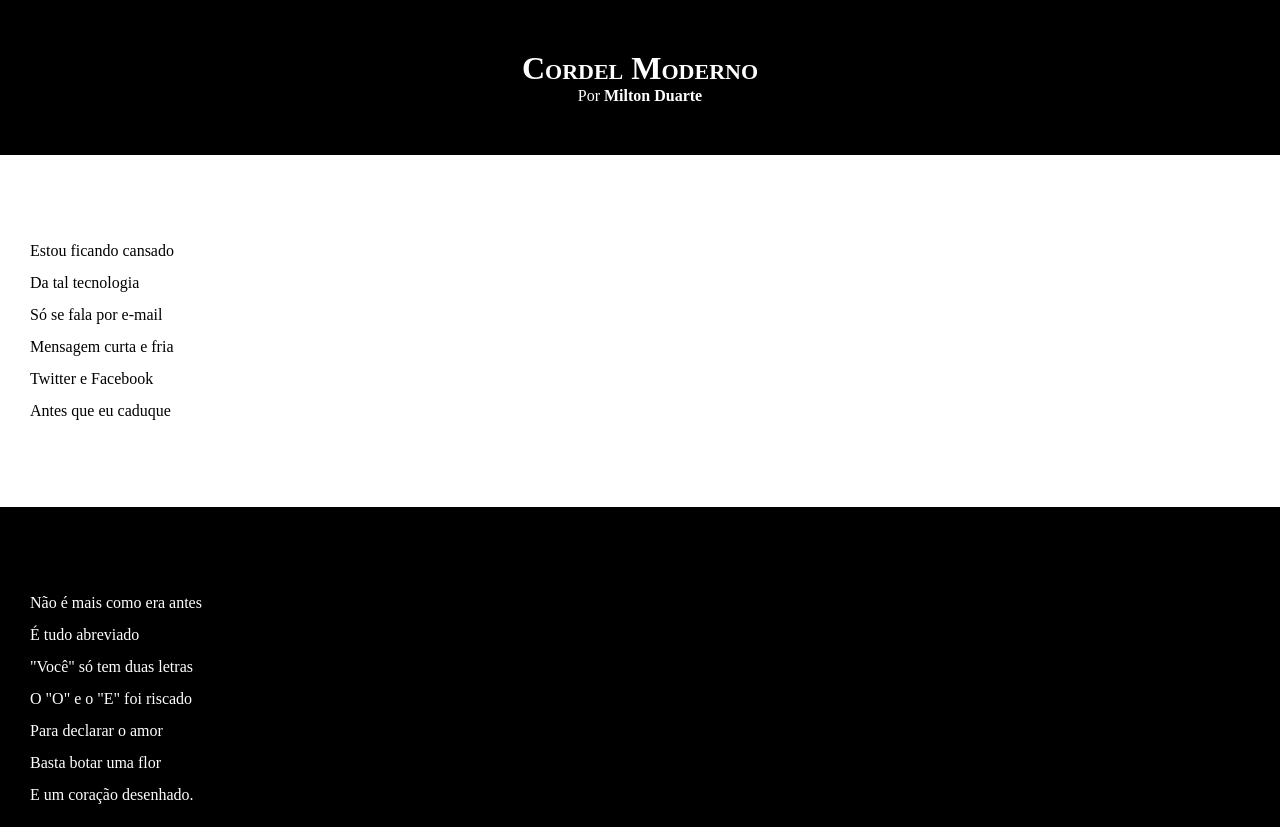
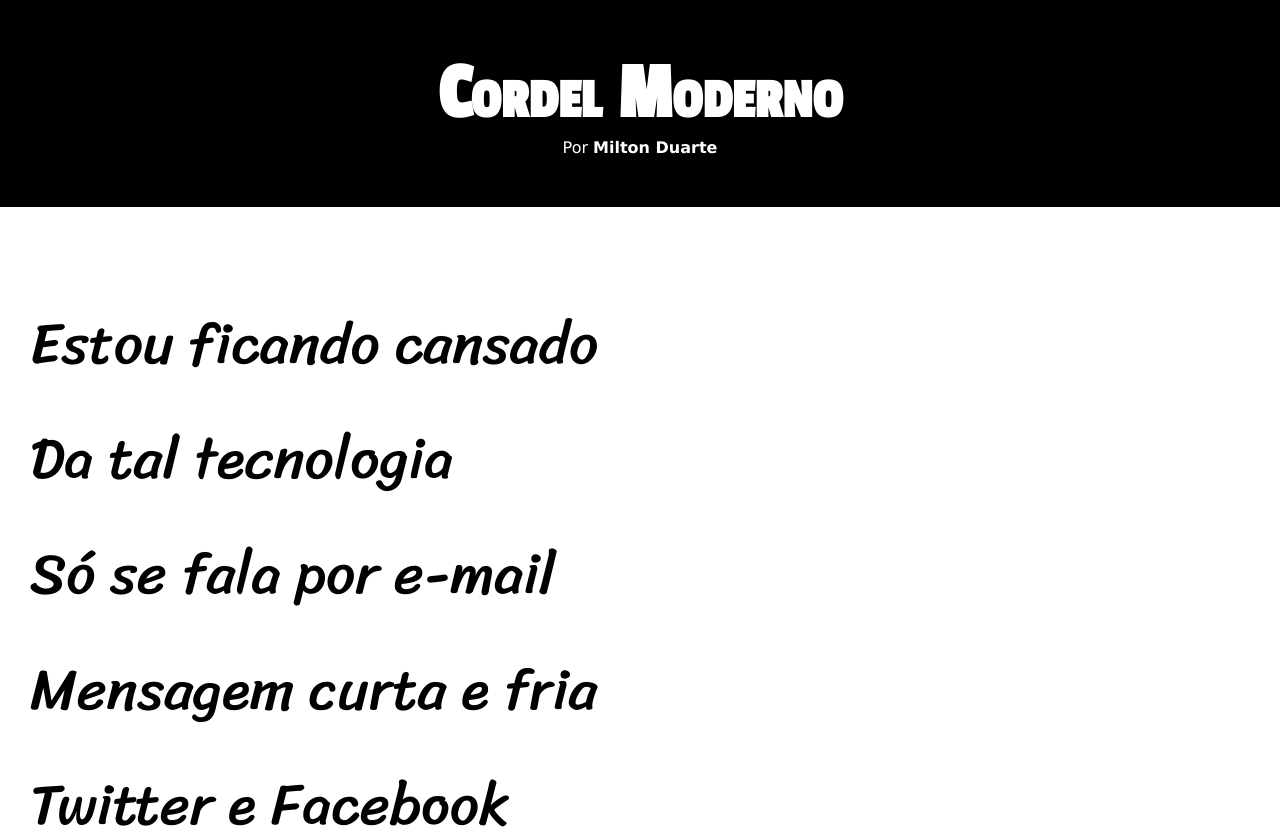
Before and after one commit to William4tl/HTML-CSS, a plain HTML site: page desafios/index.html in a window 1280 px wide. Shown: the top 827 px of the page. Drawn offline with Linux system fonts and the light colour scheme.

Commit message:
atualização de estilos desafio 12

```diff
--- a/desafios/style.css
+++ b/desafios/style.css
@@ -1,13 +1,26 @@
 @charset "UTF-8";
+
+@import url('https://fonts.googleapis.com/css2?family=Passion+One&display=swap');
+
+@import url('https://fonts.googleapis.com/css2?family=Sriracha&display=swap');
+
+
+:root {
+    --fonte1: Verdana, Geneva, Tahoma, Sans-serif;
+    --fonte2: Passion one, cursive;
+    --fonte3: Sriracha, cursive;
+}
 
 *{
     margin: 0px;
     padding: 0px;
+    font-size: 1em;
 }
 
 html, body {
     min-height: 100vh;
     background-color: darkgray;
+    font-family: var(--fonte1);
 }
 
 header{
@@ -19,6 +32,8 @@ header{
 header > h1{
     padding-top: 50px;
     font-variant: small-caps;
+    font-family: var(--fonte2);
+    font-size: 10vh;
 }
 
 header > p {
@@ -40,6 +55,8 @@ section{
     padding-bottom: 10vh;
     line-height: 2em;
     padding-left: 30px;
+    font-family: var(--fonte3);
+    font-size: 4.5vw;
 }
 
 
@@ -55,7 +72,8 @@ section.imagem{
 }
 
 section.imagem > p {
-width: 400px;
+display: inline-block;
+width: 5px;
 background-color: rgba(0, 0, 0, 0.418);
 }
 
```
Also changed, not shown: desafios/index.html (+1 -0 lines).
